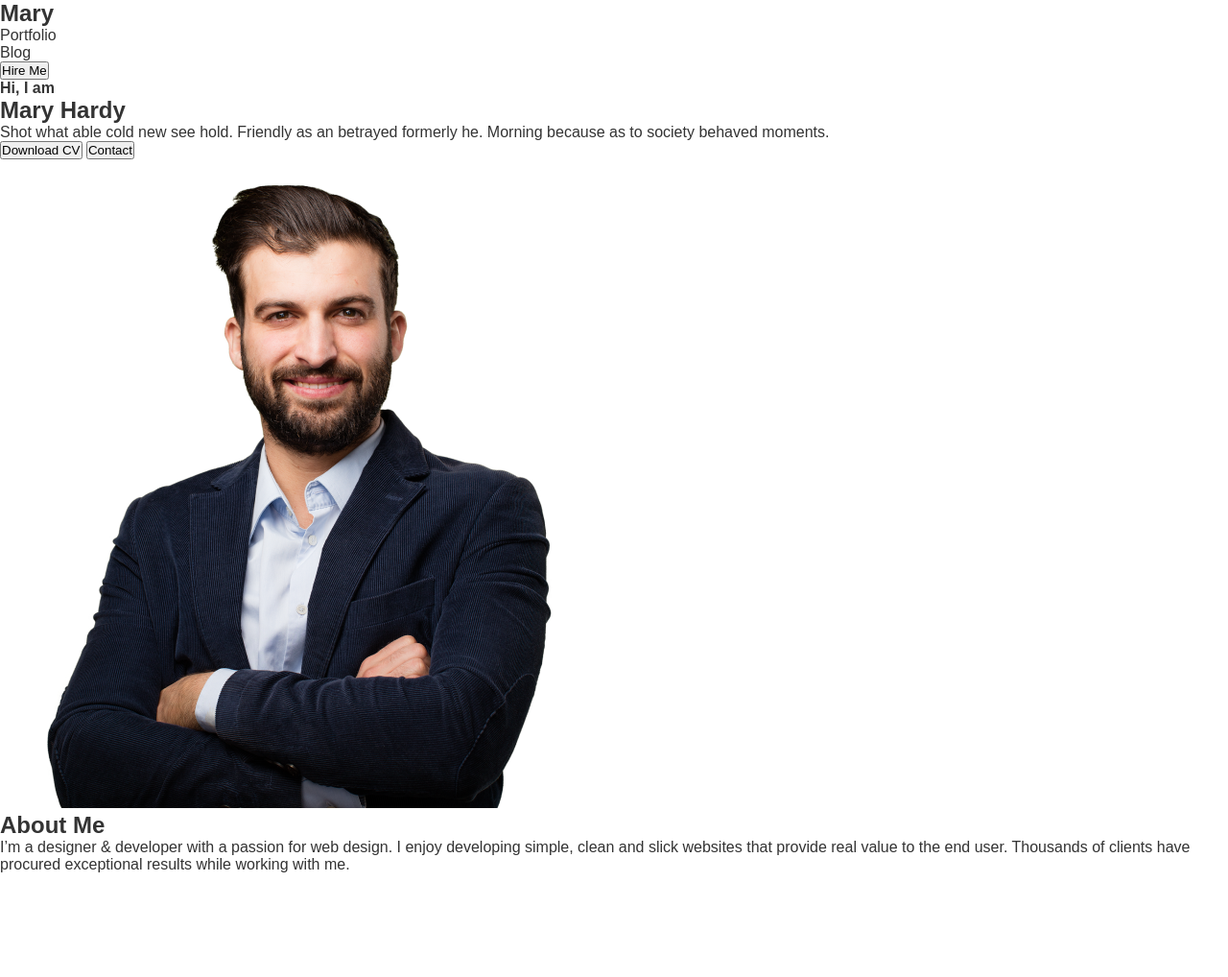
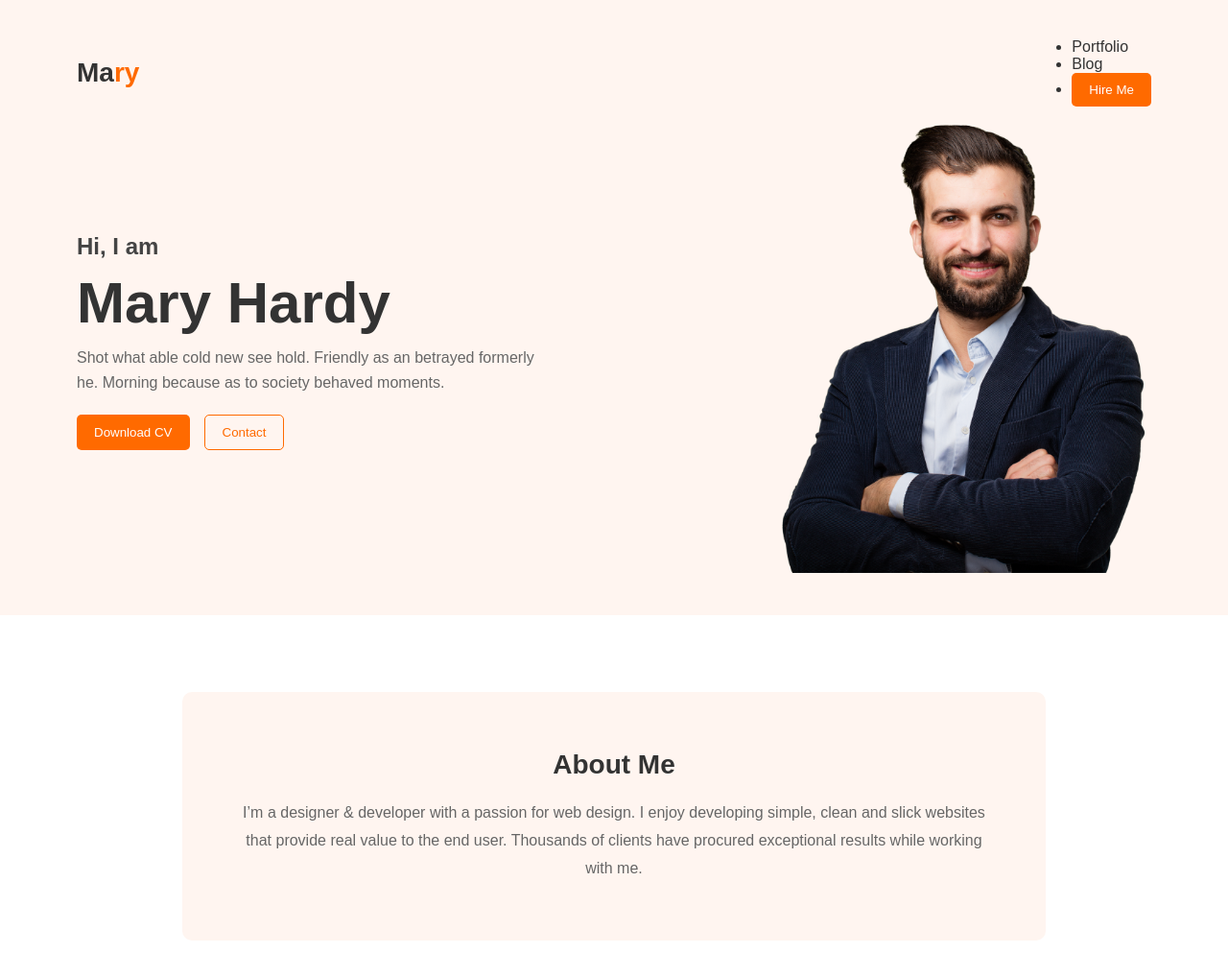
Before and after one commit to MadeByMedy/my-first-portfolio, a plain HTML site: page index.html in a window 1280 px wide. Shown: the whole page at 96% size. Before the commit the page ends 910 px from the top, so only its background shows below. Drawn offline with Linux system fonts and the light colour scheme.

Commit message:
top final

```diff
--- a/style.css
+++ b/style.css
@@ -10,3 +10,132 @@ body{
     color: #333;
 
 }
+
+/* top hero section */
+
+.hero{
+    background:#fff5f0;
+    padding: 40px 80px;
+    position: relative;
+}
+
+/* nav top */
+
+.navbar {
+    display: flex;
+    justify-content: space-between;
+    align-items: center;
+}
+
+.logo {
+    font-size: 28px;
+    font-weight: bold;
+}
+
+.logo span {
+    color: #ff6a00;
+}
+
+.navlinks{
+    list-style: none;
+    display: flex;
+    gap: 30px;
+    align-items: center;
+}
+
+.nav-links li{
+    cursor: pointer;
+}
+
+/*button sections*/
+.btn-primary{
+    background: #ff6a00;
+    color: white;
+    border: none;
+    padding: 10px 18px;
+    border-radius: 5px;
+    cursor: pointer;
+    }
+
+    .btn-outline{
+        background:transparent;
+        border: 1px solid #ff6a00;
+        color: #ff6a00;
+        padding: 10px 18px;
+        border-radius: 5px;
+        cursor:pointer;
+
+    }
+
+    /* hero content */
+
+    .hero-content{
+        display: flex;
+        justify-content: space-between;
+        align-items: center;
+        margin: top 60px;
+    }
+
+    /* Text description */
+
+    .hero-text{
+        max-width: 500px;
+    }
+
+    .sub-title{
+        font-size: 24px;
+        color: #444;
+    }
+
+    .title{
+        font-size: 60px;
+        font-weight: bold;
+        margin: 10px 0;
+    }
+
+    .description {
+        color: #666;
+        line-height: 1.6;
+    }
+
+    /*button group */
+
+    .hero-buttons{
+        margin-top: 20px;
+        display: flex;
+        gap: 15px;
+    }
+
+    /* image section */
+
+    .hero-image img {
+        width: 420px;
+        border: radius 20px;
+    }
+
+    /* about section */
+
+    .about {
+        display: flex;
+        justify-content: center;
+        padding: 80px 20px ;
+
+    }
+
+   .about-container {
+  background: #fff5f0;
+  padding: 60px;
+  max-width: 900px;
+  text-align: center;
+  border-radius: 10px;
+}
+
+.about-container h2 {
+  margin-bottom: 20px;
+  font-size: 28px;
+}
+
+.about-container p {
+  color: #666;
+  line-height: 1.8;
+}
```
